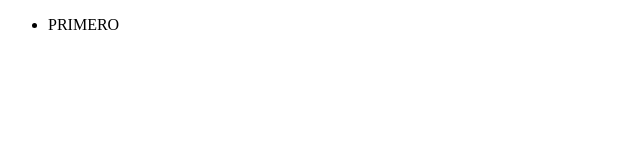
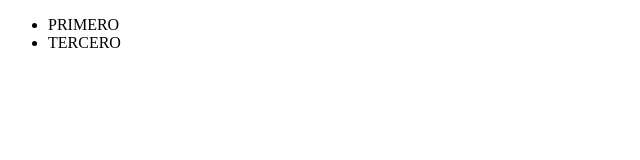
Before and after one commit to jjosegallegocesde/Unipersonal, a plain HTML site: page index.html in a window 1280 px wide. Shown: the full height of the page, 0-640 px from the left. Drawn offline with Linux system fonts and the light colour scheme.

Commit message:
Update index.html

```diff
--- a/index.html
+++ b/index.html
@@ -11,6 +11,7 @@
     <div>
         <ul>
             <li>PRIMERO</li>
+            <li>TERCERO</li>
         </ul>
     </div>
 
```
